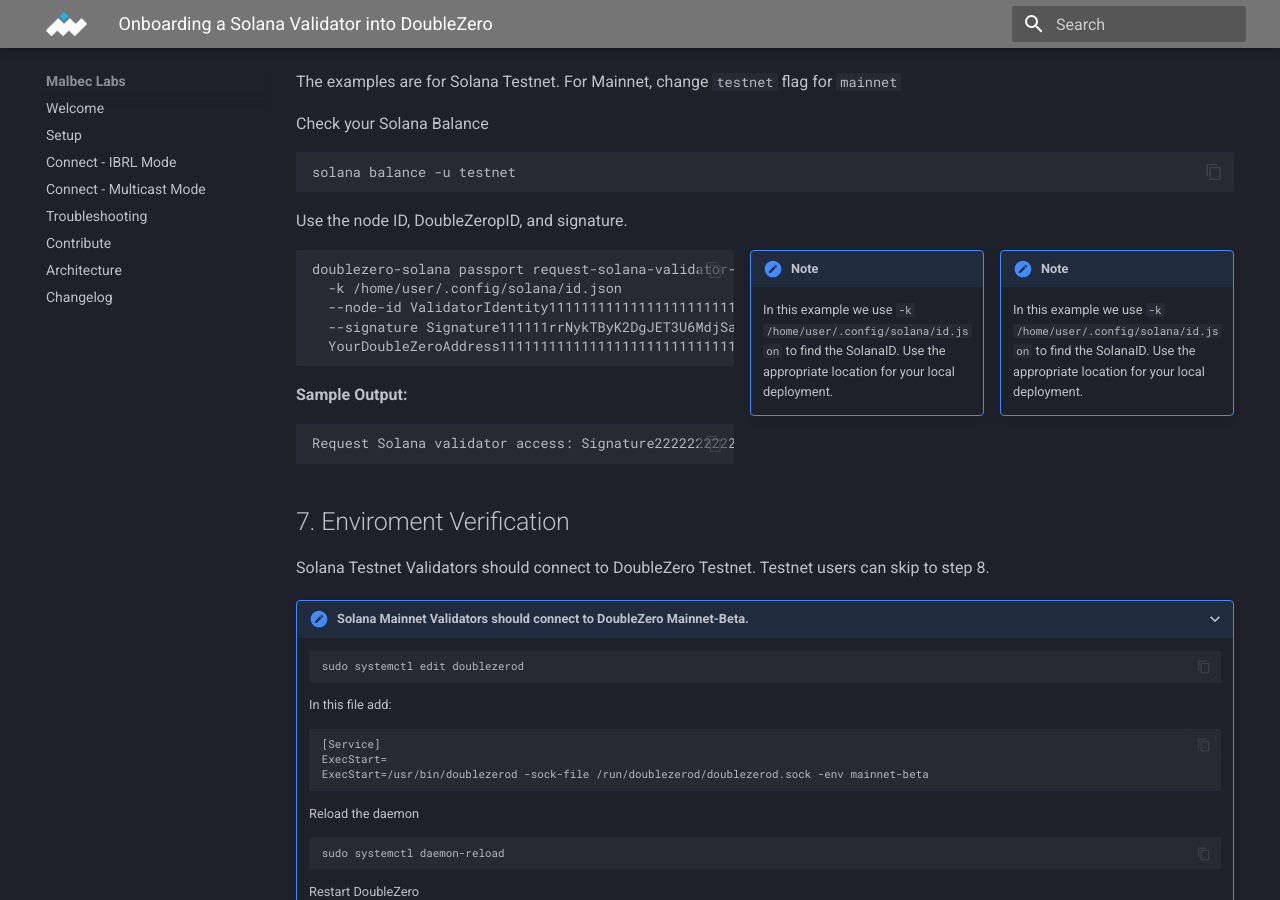
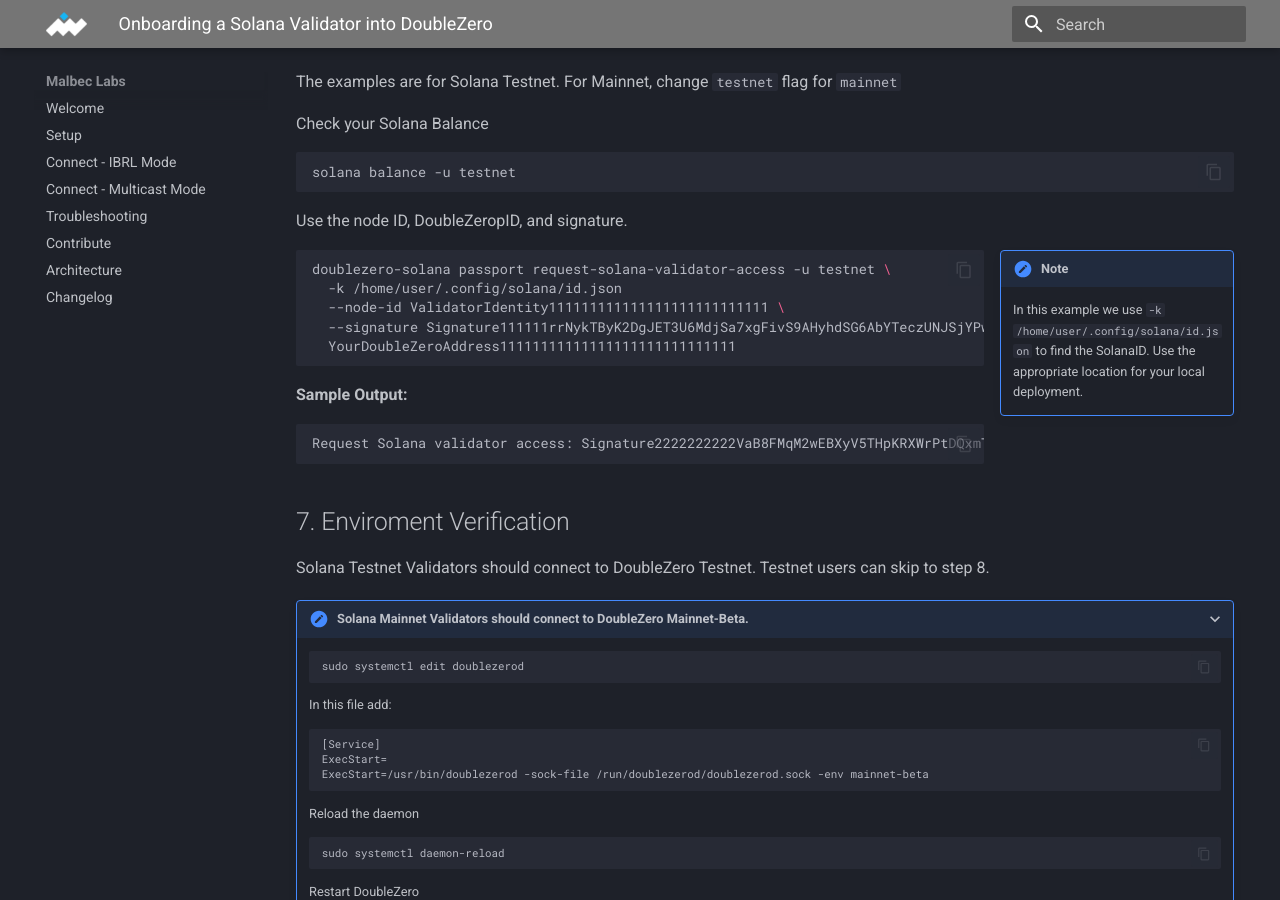
Before and after one commit to malbeclabs/docs, an MkDocs documentation site: the page built from docs/mainnet-beta-migration.md, in a window 1280 px wide and 900 px high, scrolled down 3999 px. Built offline with MkDocs 1.6.1 and Material for MkDocs 9.7.7, drawn with Linux system fonts in a browser that asks for light colours.

Commit message:
take out double note

````diff
--- a/docs/mainnet-beta-migration.md
+++ b/docs/mainnet-beta-migration.md
@@ -179,9 +179,6 @@
 !!! note inline end
       In this example we use   `-k /home/user/.config/solana/id.json` to find the SolanaID. Use the appropriate location for your local deployment.
 
-!!! note inline end
-      In this example we use   `-k /home/user/.config/solana/id.json` to find the SolanaID. Use the appropriate location for your local deployment.
-
 ```bash
 doublezero-solana passport request-solana-validator-access -u testnet \
   -k /home/user/.config/solana/id.json
````
